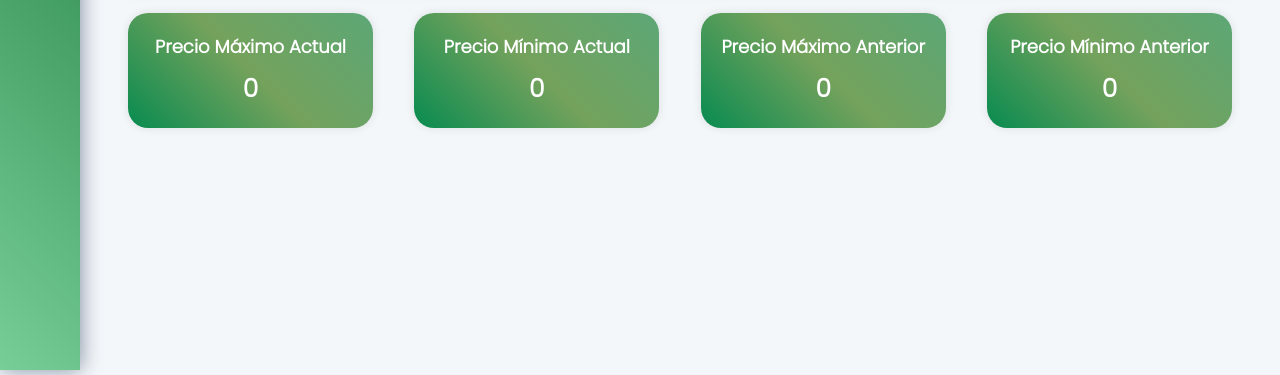
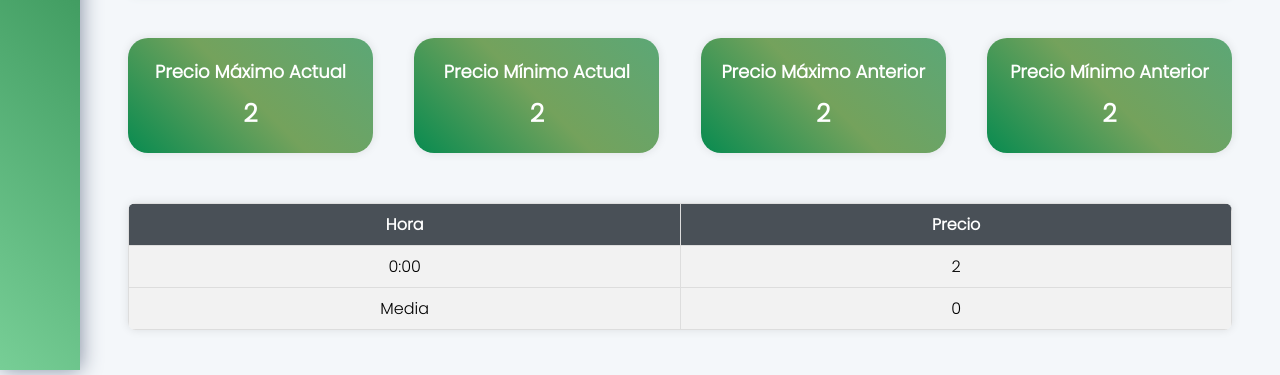
Before and after one commit to Araneth25/ECOSolutions, an Angular app in the folder front/: page /dashboard in a window 1280 px wide. Shown: the part 430-805 px from the top of the page. Built offline with nearby package versions, Linux system fonts and the light colour scheme; no server answers.

Commit message:
Diseño de la tabla

```diff
--- a/front/src/app/dashboard/dashboard.component.css
+++ b/front/src/app/dashboard/dashboard.component.css
@@ -2,6 +2,7 @@ h1{
     color: #495057;
 }
 
+/*Estilo para card*/
 .card-container {
     display: flex;
     justify-content: space-between;
@@ -37,3 +38,40 @@ h1{
     font-weight: bold;
     color: #fff;
 }
+
+.table-container {
+    margin-top: 50px;
+}
+
+/* Estilo para la tabla */
+.interactive-table {
+    width: 100%;
+    border-collapse: collapse;
+    margin-top: 20px;
+    border-radius: 8px;
+    overflow: hidden;
+    box-shadow: 0 0 10px rgba(0, 0, 0, 0.1);
+}
+
+/* Estilo para las celdas de la tabla */
+.interactive-table th,
+.interactive-table td {
+    padding: 8px;
+    text-align: center;
+    border: 1px solid #ddd;
+    background-color: #f2f2f2;
+}
+
+/* Estilo para el encabezado de la tabla */
+.interactive-table th {
+    font-weight: bold;
+    background-color: #495057;
+    color: white;
+}
+
+/* Estilo para las filas cuando se les pasa el mouse por encima */
+.interactive-table tr:hover {
+    background-color: #e0e0e0;
+    transform: scale(1.02);
+    transition: background-color 0.3s, transform 0.3s;
+}
--- a/front/src/app/dashboard/dashboard.component.html
+++ b/front/src/app/dashboard/dashboard.component.html
@@ -9,29 +9,52 @@
         </div>
 </div>
 
+<br>
+
 <div class="card-container">
     <div class="rotating-card">
       <div class="numeric-display">
         <div class="display-label">Precio Máximo Actual</div>
-        <div class="display-value">{{ precioMaximoActual }}</div>
+        <div class="display-value">{{ precios }}</div>
       </div>
     </div>
     <div class="rotating-card">
       <div class="numeric-display">
         <div class="display-label">Precio Mínimo Actual</div>
-        <div class="display-value">{{ precioMinimoActual }}</div>
+        <div class="display-value">{{ precios }}</div>
       </div>
     </div>
     <div class="rotating-card">
       <div class="numeric-display">
         <div class="display-label">Precio Máximo Anterior</div>
-        <div class="display-value">{{ precioMaximoAnterior }}</div>
+        <div class="display-value">{{ precios }}</div>
       </div>
     </div>
     <div class="rotating-card">
       <div class="numeric-display">
         <div class="display-label">Precio Mínimo Anterior</div>
-        <div class="display-value">{{ precioMinimoAnterior }}</div>
+        <div class="display-value">{{ precios }}</div>
       </div>
     </div>
-  </div>
+</div>
+
+<div class="table-container">
+<table class="interactive-table">
+    <thead>
+      <tr>
+        <th>Hora</th>
+        <th>Precio</th>
+      </tr>
+    </thead>
+    <tbody>
+      <tr *ngFor="let precio of precios; let i = index">
+        <td>{{ i }}:00</td>
+        <td>{{ precio }}</td>
+      </tr>
+      <tr>
+        <td>Media</td>
+        <td>{{ mediaAritmetica }}</td>
+      </tr>
+    </tbody>
+</table>
+</div>
--- a/front/src/app/dashboard/dashboard.component.ts
+++ b/front/src/app/dashboard/dashboard.component.ts
@@ -7,10 +7,9 @@ import { DataService } from './../data.service';
   styleUrls: ['./dashboard.component.css']
 })
 export class DashboardComponent implements OnInit {
-  precioMaximoActual: number = 0;
-  precioMinimoActual: number = 0;
-  precioMaximoAnterior: number = 0;
-  precioMinimoAnterior: number = 0;
+  precios: number[] = [2];
+  mediaAritmetica: number = 0;
+
   constructor(private dataService: DataService) { }
 
   ngOnInit(): void {
@@ -20,15 +19,23 @@ export class DashboardComponent implements OnInit {
     this.dataService.getData(startDate, endDate)
       .subscribe(
         (response: any) => {
-          // Suponiendo que los datos están en la propiedad 'data' del objeto de respuesta
-          this.precioMaximoActual = response.data.precioMaximoActual;
-          this.precioMinimoActual = response.data.precioMinimoActual;
-          this.precioMaximoAnterior = response.data.precioMaximoAnterior;
-          this.precioMinimoAnterior = response.data.precioMinimoAnterior;
+          this.precios = response.data.precios;
+          this.calcularMediaAritmetica();
         },
         (error) => {
           console.error(error);
         }
       );
   }
+
+  mostrarDetalle(valor: number) {
+    alert(`El valor seleccionado es: ${valor}`);
+  }
+
+  calcularMediaAritmetica() {
+    if (this.precios && this.precios.length > 0) {
+      const sumatoria = this.precios.reduce((total, precio) => total + precio, 0);
+      this.mediaAritmetica = sumatoria / this.precios.length;
+    }
+  }
 }
```
